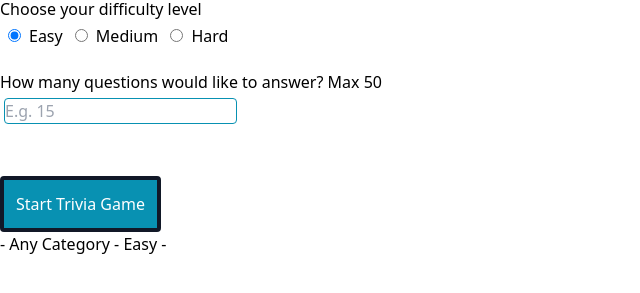
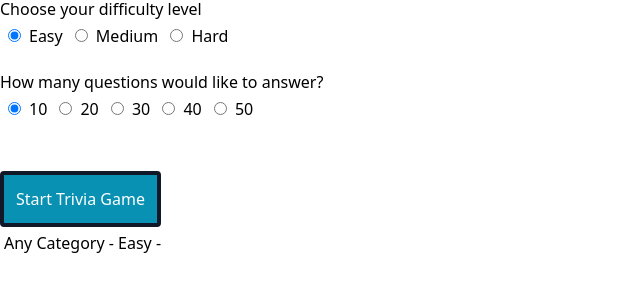
Before and after one commit to iljaasdhonre/Assignment_5_Trivia_Game, a Vue app: page / in a window 1280 px wide. Shown: the part 197-490 px from the top of the page, without its empty margins (0-640 px from the left). Built offline with nearby package versions, Linux system fonts and the light colour scheme; no server answers.

Commit message:
Radio buttons input instead of inputbox for the number of questions

```diff
--- a/src/components/start/Start.vue
+++ b/src/components/start/Start.vue
@@ -79,23 +79,58 @@ const submitUser = async () => {
       </fieldset>
 
       <fieldset class="mb-12">
-        <legend>How many questions would like to answer? Max 50</legend>
+        <legend>How many questions would like to answer?</legend>
+
+
         <input
-          type="text"
+          type="radio"
           id="nQuestions"
-          placeholder="E.g. 15"
-          class="m-1 border border-cyan-600 rounded"
+          class="m-2"
+          value = 10
           v-model="numberOfQuestions"
-        />
+          checked="checked"
+        />10
+
+        <input
+          type="radio"
+          id="nQuestions"
+          class="m-2"
+          value = 20
+          v-model="numberOfQuestions"
+        />20
+
+        <input
+          type="radio"
+          id="nQuestions"
+          class="m-2"
+          value = 30
+          v-model="numberOfQuestions"
+        />30
+
+        <input
+          type="radio"
+          id="nQuestions"
+          class="m-2"
+          value = 40
+          v-model="numberOfQuestions"
+        />40
+
+        <input
+          type="radio"
+          id="nQuestions"
+          class="m-2"
+          value = 50
+          v-model="numberOfQuestions"
+        />50
+
       </fieldset>
 
       <button class="bg-cyan-600 text-white p-3 rounded border-4 border-gray-900">
         Start Trivia Game
       </button>
     </form>
-    <p>
-      {{ username }} - {{ category }} - {{ difficulty }} -
-      {{ numberOfQuestions }}
+    <p class="m-1">
+      {{ category }} - {{ difficulty }} - {{ numberOfQuestions }}
     </p>
   </main>
 </template>
```
